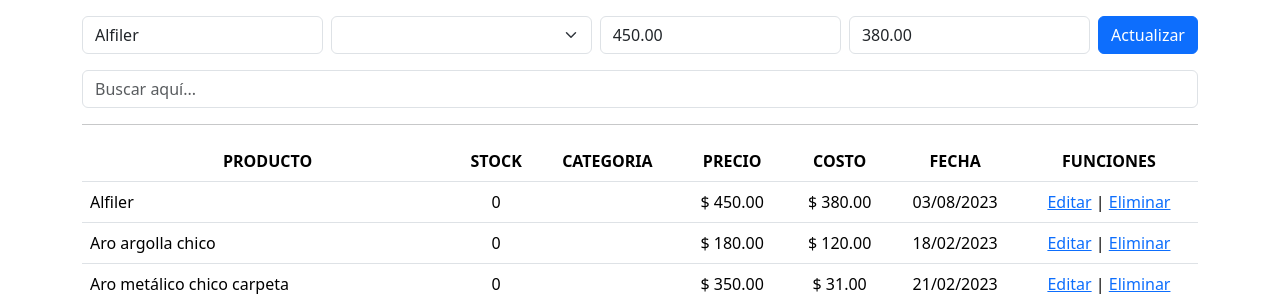
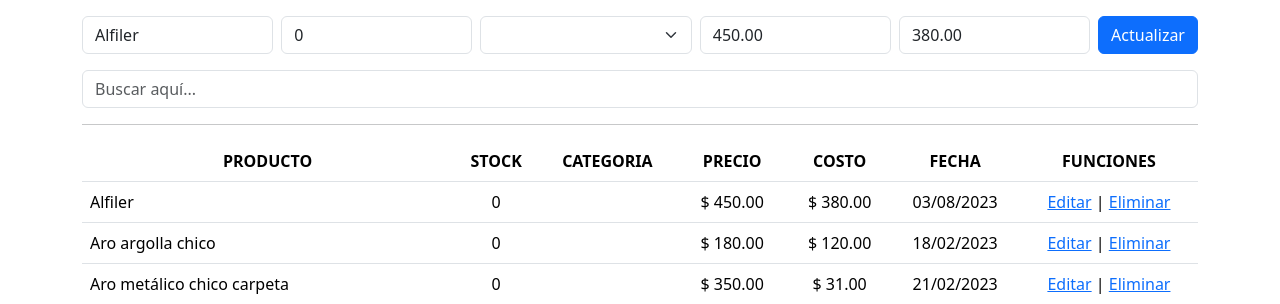
Before and after one commit to juanpabloruiz/frani, a PHP site: page /index.php?id=183 in a window 1280 px wide. Shown: the part 56-360 px from the top of the page. Run offline with PHP 8.4, Linux system fonts and the light colour scheme; data comes from the database, SQL or seed files in the repository.

Commit message:
Ahora se ve el campo stock

```diff
--- a/index.php
+++ b/index.php
@@ -41,6 +41,7 @@
             <form method="POST" action="actualizar.php" class="d-flex gap-2 mb-3">
                 <input type="hidden" name="id" value="<?php echo $campo['id']; ?>">
                 <input type="text" name="producto" value="<?php echo $campo['producto']; ?>" class="form-control" required>
+                <input type="number" name="stock" value="<?php echo $campo['stock']; ?>" class="form-control" required>
                 <select name="categoria" class="form-select" >
                     <option value="<?php echo $campo['categoria']; ?>"><?php echo $campo['categoria']; ?></option>
                     <?php
```
